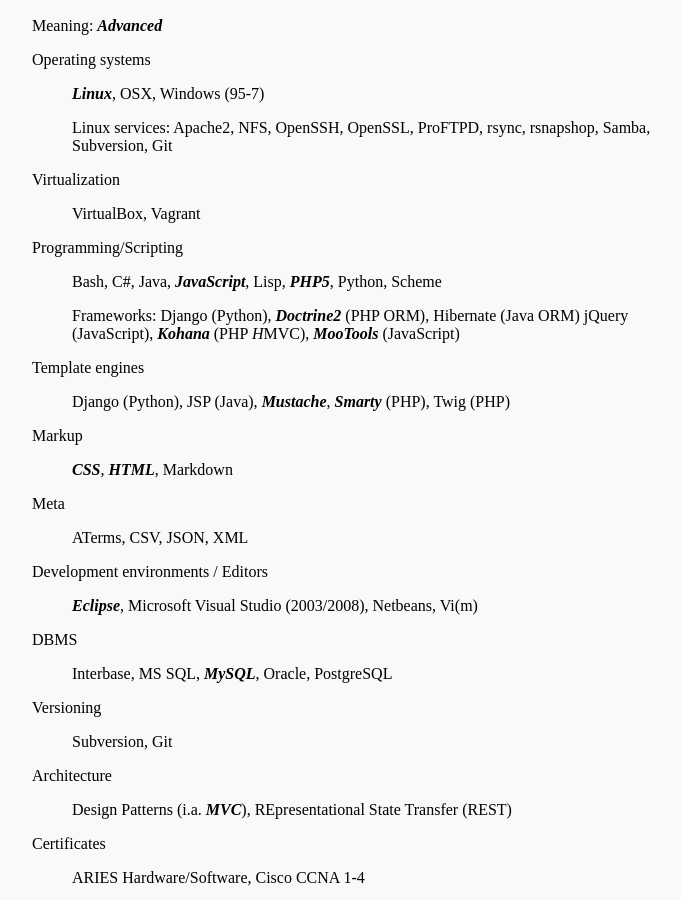
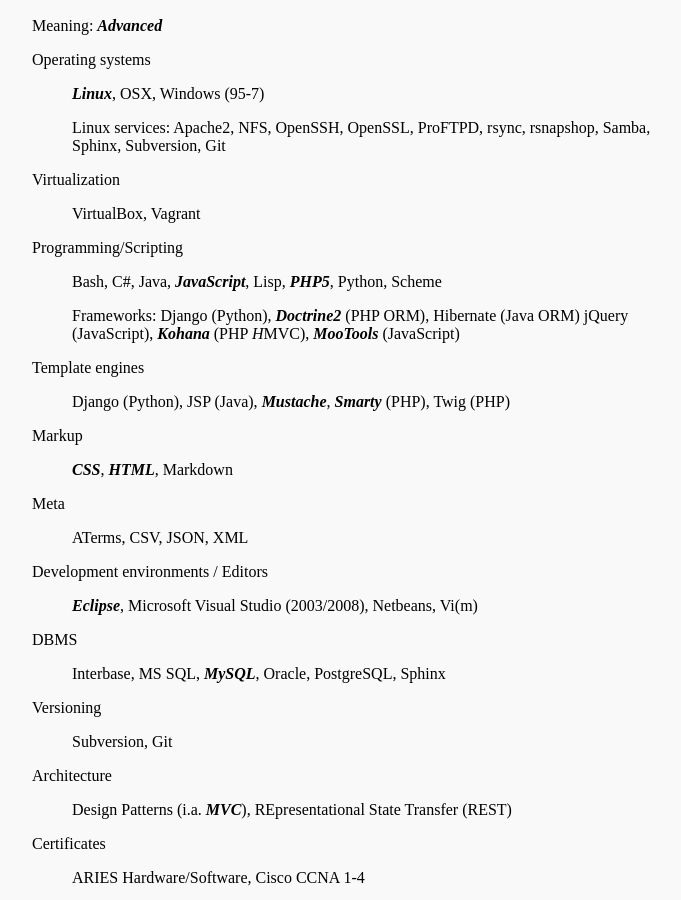
Before and after one commit to mauserrifle/resume, a plain HTML site: page index.html in a window 1280 px wide. Shown: the part 809-1709 px from the top of the page, without its empty margins (288-969 px from the left). Drawn offline with Linux system fonts and the light colour scheme.

Commit message:
New generated html

```diff
--- a/index.html
+++ b/index.html
@@ -47,7 +47,7 @@
 <dl>
 <dt>Operating systems</dt>
 <dd><p><strong><em>Linux</em></strong>, OSX, Windows (95-7)</p>
-<p>Linux services: Apache2, NFS, OpenSSH, OpenSSL, ProFTPD, rsync, rsnapshop, Samba, Subversion, Git</p>
+<p>Linux services: Apache2, NFS, OpenSSH, OpenSSL, ProFTPD, rsync, rsnapshop, Samba, Sphinx, Subversion, Git</p>
 </dd>
 <dt>Virtualization</dt>
 <dd><p>VirtualBox, Vagrant</p>
@@ -69,7 +69,7 @@
 <dd><p><strong><em>Eclipse</em></strong>, Microsoft Visual Studio (2003/2008), Netbeans, Vi(m)</p>
 </dd>
 <dt>DBMS</dt>
-<dd><p>Interbase, MS SQL, <strong><em>MySQL</em></strong>, Oracle, PostgreSQL</p>
+<dd><p>Interbase, MS SQL, <strong><em>MySQL</em></strong>, Oracle, PostgreSQL, Sphinx</p>
 </dd>
 <dt>Versioning</dt>
 <dd><p>Subversion, Git</p>
```
